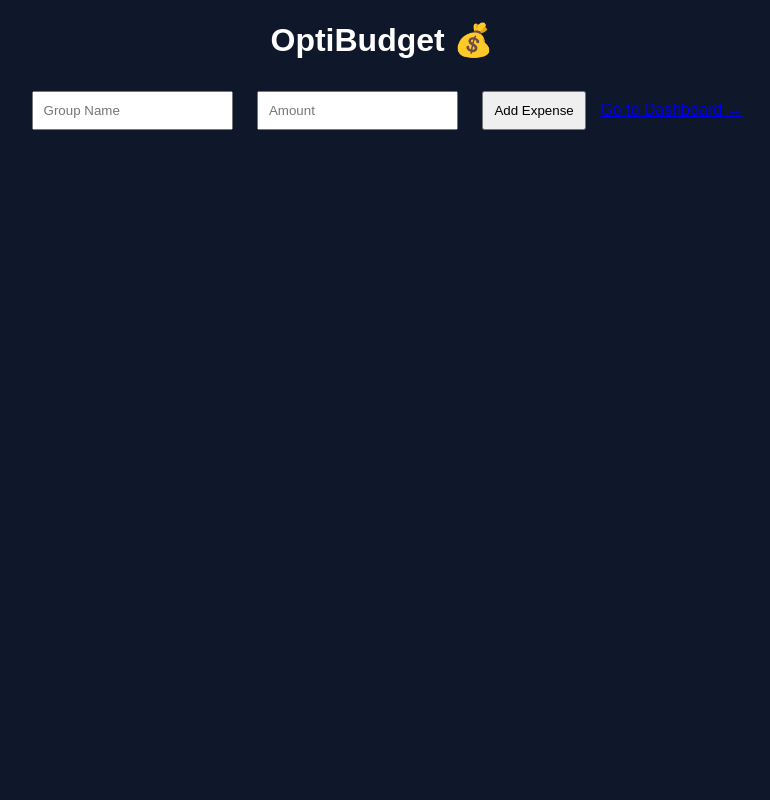
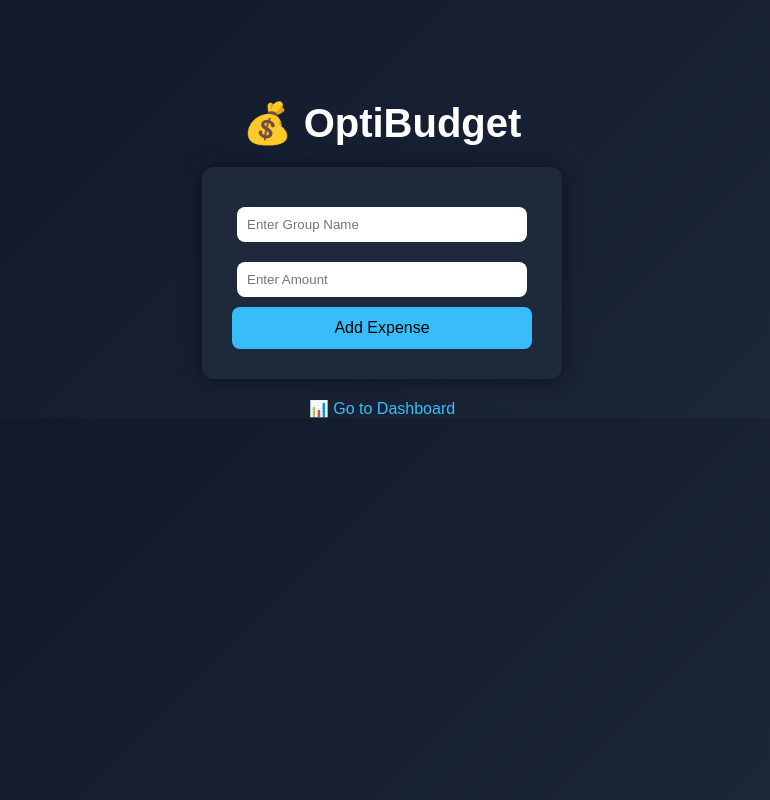
Before and after one commit to muditachauhan/OptiBudget, a plain HTML site: page frontend/index.html in a window 1280 px wide. Shown: the whole page, without its empty margins (258-1028 px from the left). Drawn offline with Linux system fonts and the light colour scheme.

Commit message:
Improved User Interface

```diff
--- a/frontend/index.html
+++ b/frontend/index.html
@@ -6,13 +6,18 @@
 </head>
 <body>
 
-<h1>OptiBudget 💰</h1>
+<div class="container">
+  <h1>💰 OptiBudget</h1>
 
-<input type="text" id="group" placeholder="Group Name">
-<input type="number" id="amount" placeholder="Amount">
-<button onclick="addExpense()">Add Expense</button>
+  <div class="card">
+    <input type="text" id="group" placeholder="Enter Group Name">
+    <input type="number" id="amount" placeholder="Enter Amount">
 
-<a href="dashboard.html">Go to Dashboard →</a>
+    <button onclick="addExpense()">Add Expense</button>
+  </div>
+
+  <a href="dashboard.html" class="link">📊 Go to Dashboard</a>
+</div>
 
 <script src="script.js"></script>
 </body>
--- a/frontend/script.js
+++ b/frontend/script.js
@@ -4,9 +4,15 @@ function addExpense() {
 
   fetch("http://127.0.0.1:5000/add", {
     method: "POST",
-    headers: { "Content-Type": "application/json" },
+    headers: {
+      "Content-Type": "application/json"
+    },
     body: JSON.stringify({ group, amount })
   })
   .then(res => res.json())
-  .then(data => alert(data.message));
+  .then(data => {
+    alert(data.message);
+    document.getElementById("group").value = "";
+    document.getElementById("amount").value = "";
+  });
 }
--- a/frontend/style.css
+++ b/frontend/style.css
@@ -1,11 +1,54 @@
 body {
-  font-family: Arial;
-  text-align: center;
-  background: #0f172a;
+  margin: 0;
+  font-family: Arial, sans-serif;
+  background: linear-gradient(135deg, #0f172a, #1e293b);
   color: white;
 }
 
-input, button {
-  margin: 10px;
+.container {
+  text-align: center;
+  margin-top: 100px;
+}
+
+h1 {
+  font-size: 40px;
+  margin-bottom: 20px;
+}
+
+.card {
+  background: #1e293b;
+  padding: 30px;
+  border-radius: 12px;
+  width: 300px;
+  margin: auto;
+  box-shadow: 0px 0px 20px rgba(0,0,0,0.5);
+}
+
+input {
+  width: 90%;
   padding: 10px;
+  margin: 10px 0;
+  border: none;
+  border-radius: 8px;
 }
+
+button {
+  width: 100%;
+  padding: 12px;
+  background: #38bdf8;
+  border: none;
+  border-radius: 8px;
+  font-size: 16px;
+  cursor: pointer;
+}
+
+button:hover {
+  background: #0ea5e9;
+}
+
+.link {
+  display: block;
+  margin-top: 20px;
+  color: #38bdf8;
+  text-decoration: none;
+}
```
Also changed, not shown: frontend/dashboard.html (+8 -3 lines).
